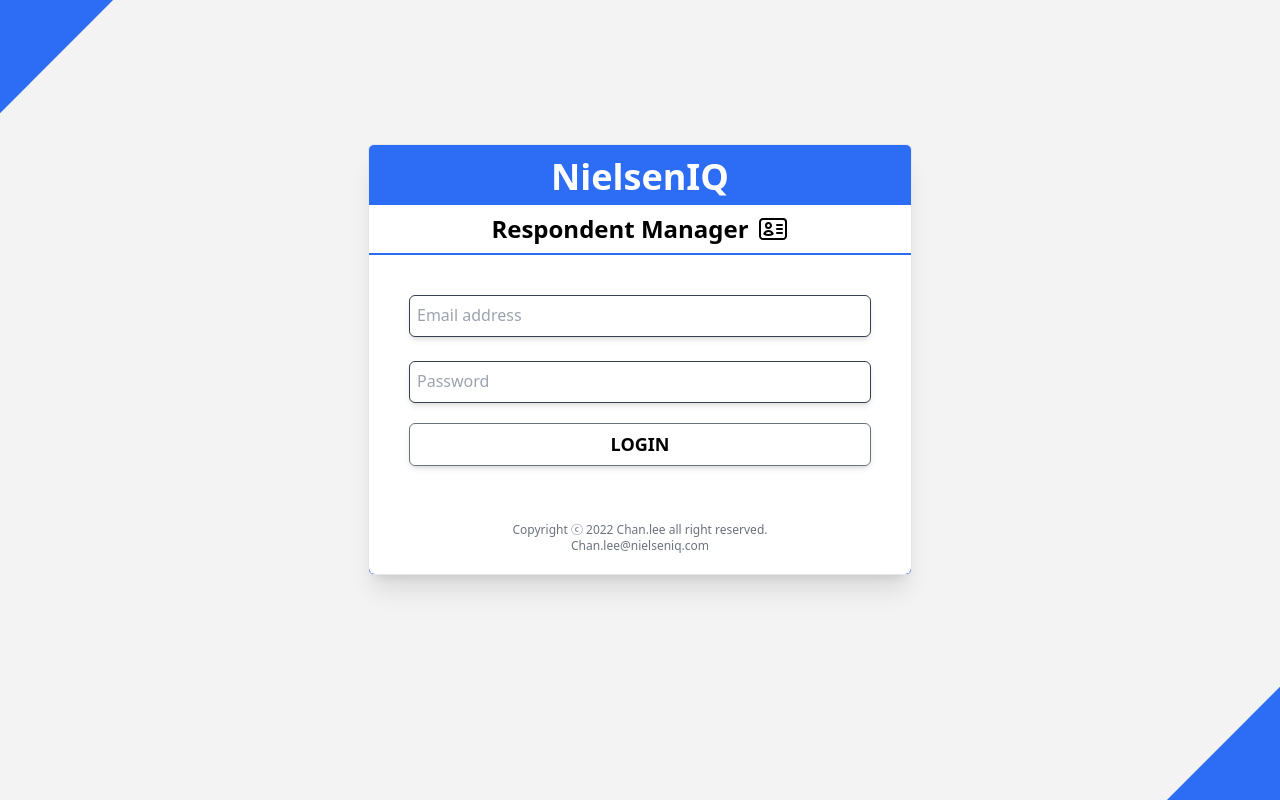
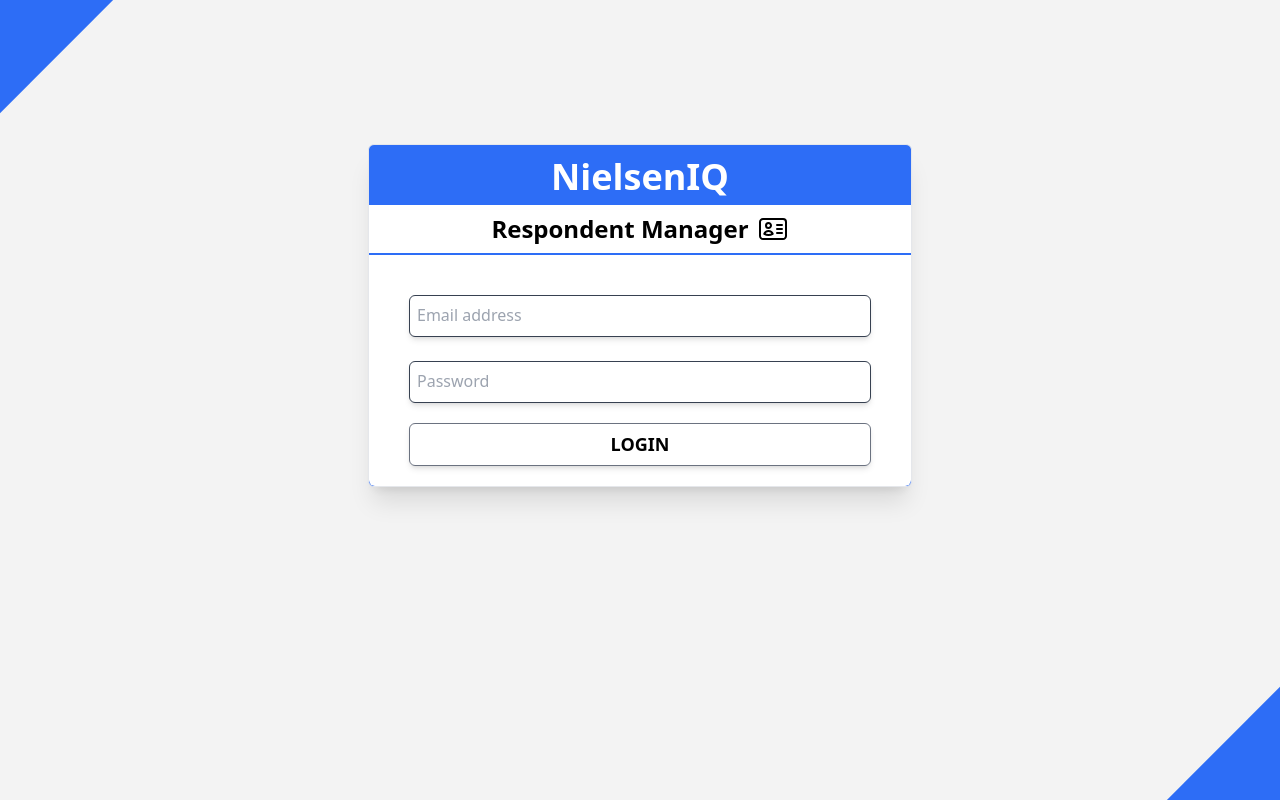
Before and after one commit to nielseniqops/resp-manage, a Next.js app: page /enter in a window 1280 px wide. Built offline with nearby package versions, Linux system fonts and the light colour scheme.

Commit message:
Hidden Copyright

```diff
--- a/pages/enter.tsx
+++ b/pages/enter.tsx
@@ -178,7 +178,7 @@
                             </>)
                             : null }
                         </form>
-                        <div className="text-xs text-center text-gray-500 mt-14">
+                        <div className="text-xs text-center text-gray-500 mt-14 hidden">
                             <div>Copyright ⓒ 2022 Chan.lee all right reserved.</div>
                             <div>Chan.lee@nielseniq.com</div>
                         </div>
```
